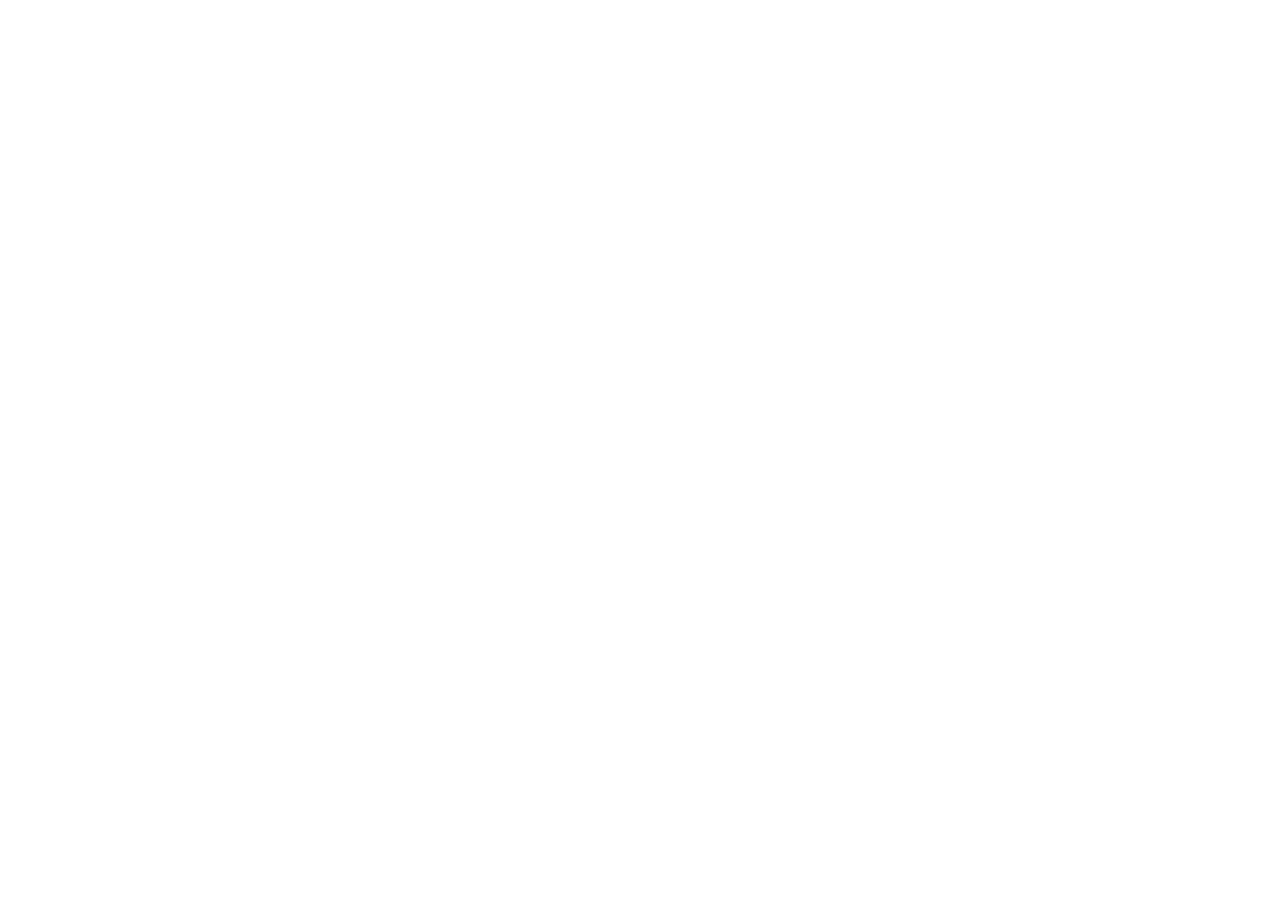
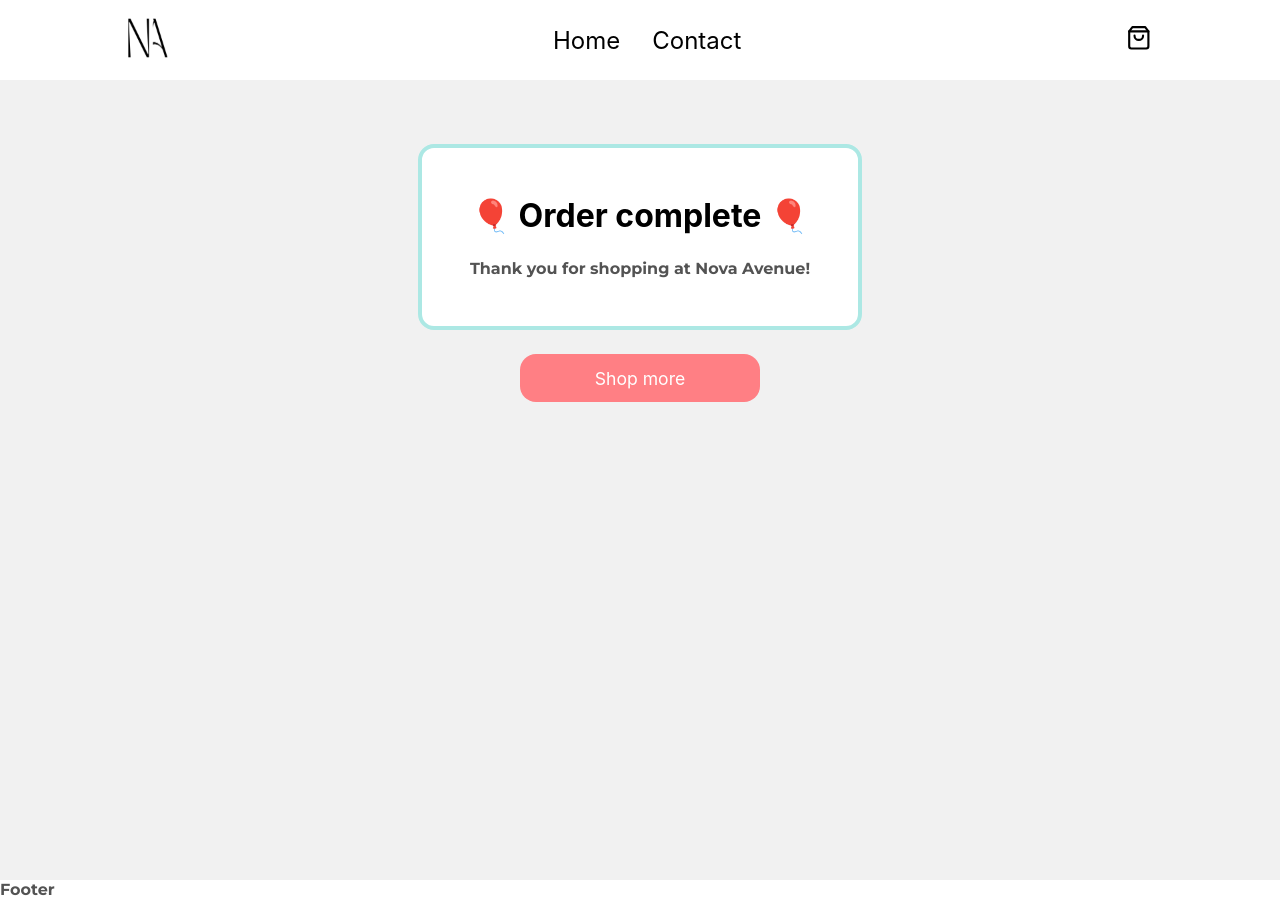
Before and after one commit to vegardlekve/nova, a React (Create React App) app: page /success in a window 1280 px wide. Before the commit this address had no page. Before the commit the page ends 800 px from the top, so only its background shows below. Built offline with nearby package versions, Linux system fonts and the light colour scheme.

Commit message:
Adding success page and clearing cart

```diff
--- a/src/App.js
+++ b/src/App.js
@@ -8,6 +8,7 @@
 import Contact from "./pages/contact";
 import Product from "./pages/product";
 import Checkout from "./pages/checkout";
+import Success from "./pages/success";
 //Hooks
 import { StateContext } from "./hooks/Context";
 //Styles
@@ -24,6 +25,7 @@
                         <Route path="contact" element={<Contact />} />
                         <Route path="product/:id" element={<Product />} />
                         <Route path="checkout" element={<Checkout />} />
+                        <Route path="success" element={<Success />} />
                     </Route>
                 </Routes>
             </StateContext>
--- a/src/pages/checkout/index.jsx
+++ b/src/pages/checkout/index.jsx
@@ -1,4 +1,6 @@
 import React from "react";
+//Route
+import { Link } from "react-router-dom";
 //Hooks
 import { useStateContext } from "../../hooks/Context";
 //Styles
@@ -8,7 +10,8 @@
 import { AiFillPlusCircle, AiFillMinusCircle } from "react-icons/ai";
 
 export default function Checkout() {
-    const { cartItems, onAdd, onRemove, totalPrice } = useStateContext();
+    const { cartItems, onAdd, onRemove, totalPrice, clearCart } =
+        useStateContext();
 
     return (
         <main>
@@ -49,7 +52,11 @@
                     {cartItems.length >= 1 && (
                         <CheckoutBtn>
                             <h3>Subtotal: {totalPrice.toFixed(2)}kr</h3>
-                            <button>Purchase</button>
+                            <Link to={"/success"}>
+                                <button onClick={{ clearCart }}>
+                                    Purchase
+                                </button>
+                            </Link>
                         </CheckoutBtn>
                     )}
                 </CartStyle>
--- a/src/pages/success/index.jsx
+++ b/src/pages/success/index.jsx
@@ -1,9 +1,50 @@
 import React from "react";
+//Route
+import { Link } from "react-router-dom";
+//Style
+import styled from "styled-components";
 
 export default function Success() {
     return (
-        <div>
-            <h1>Success</h1>
-        </div>
+        <main>
+            <SuccessWrap>
+                <SuccessCard>
+                    <h1>🎈 Order complete 🎈</h1>
+                    <h3>Thank you for shopping at Nova Avenue!</h3>
+                </SuccessCard>
+                <Link to={"/"}>
+                    <BackButton>Shop more</BackButton>
+                </Link>
+            </SuccessWrap>
+        </main>
     );
 }
+
+const SuccessWrap = styled.div`
+    display: flex;
+    flex-direction: column;
+    justify-content: center;
+    align-items: center;
+    padding-top: 4rem;
+    text-align: center;
+`;
+
+const SuccessCard = styled.div`
+    background-color: white;
+    padding: 3rem;
+    border-radius: 1rem;
+    border: 4px solid;
+    border-color: #ace8e4;
+    h3 {
+        margin-top: 1.5rem;
+    }
+`;
+
+const BackButton = styled.button`
+    margin-top: 1.5rem;
+    background-color: #ff7f84;
+    color: white;
+    width: 30vh;
+    height: 3rem;
+    border-radius: 1rem;
+`;
```
